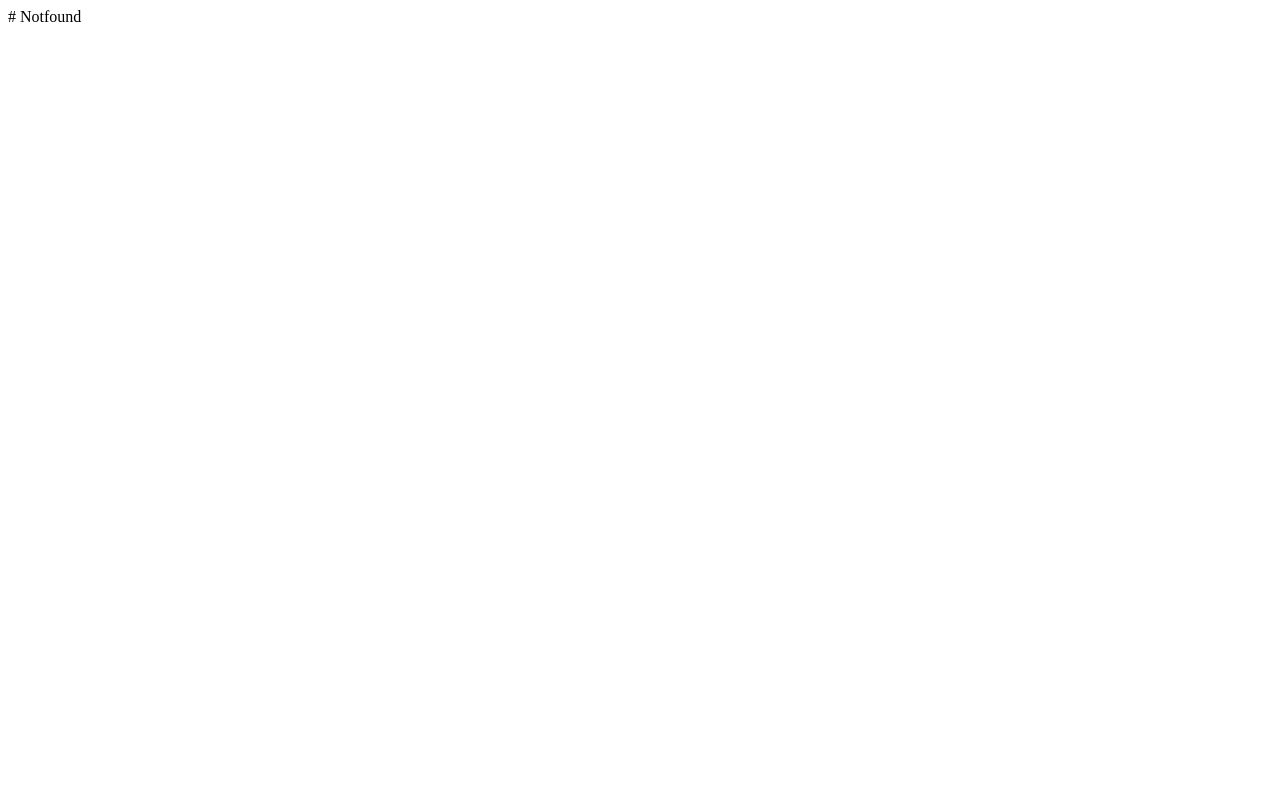
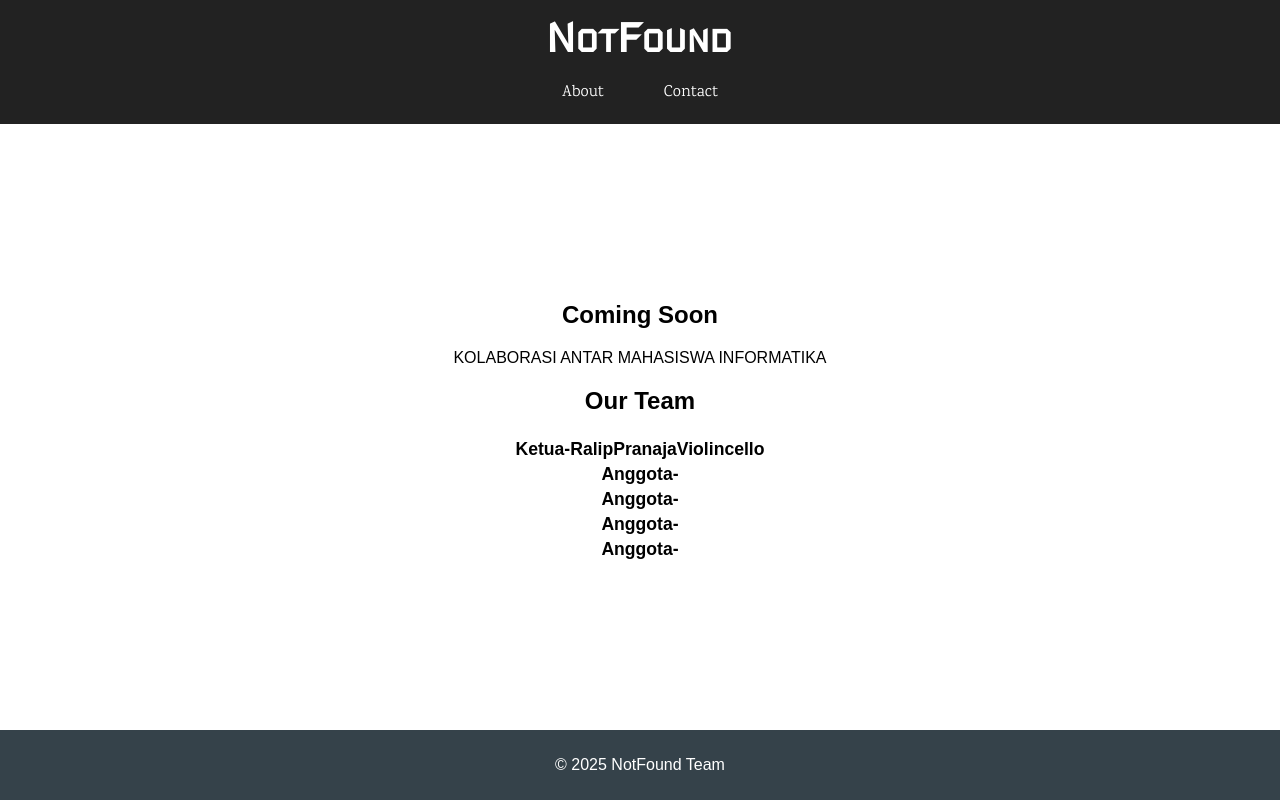
Before and after one commit to Violincello06/Notfound, a plain HTML site: page index.html in a window 1280 px wide. Drawn offline with Linux system fonts and the light colour scheme; files that its build step writes are made by us from their sources; files whose address does not match are found by name.

Commit message:
Update index.html

```diff
--- a/index.html
+++ b/index.html
@@ -1 +1,39 @@
-# Notfound
+<!DOCTYPE html>
+<html lang="en">
+<head>
+    <meta charset="UTF-8">
+    <meta name="viewport" content="width=device-width, initial-scale=1.0">
+    <title>NotFound</title>
+    <link rel="stylesheet" href="styles/main.css">
+    <link href="https://fonts.googleapis.com/css2?family=Karma:wght@400;700&display=swap" rel="stylesheet">
+</head>
+<body>
+    <header>
+        <h1>NotFound</h1>
+        <nav>
+            <ul>
+                <li><a href="pages/about.html">About</a></li>
+                <li><a href="pages/contact.html">Contact</a></li>
+            </ul>
+        </nav>
+    </header>
+    <main>
+        <section class="center-section">
+            <h2>Coming Soon</h2>
+            <p>KOLABORASI ANTAR MAHASISWA INFORMATIKA</p>
+            <h2>Our Team</h2>
+            <ul class="team-list">
+                <li>Ketua-RalipPranajaViolincello</li>
+                <li>Anggota-</li>
+                <li>Anggota-</li>
+                <li>Anggota-</li>
+                <li>Anggota-</li>
+            </ul>
+        </section>
+    </main>
+    <footer>
+        <p>&copy; 2025 NotFound Team</p>
+    </footer>
+    <script src="scripts/main.js"></script>
+</body>
+</html>
```
